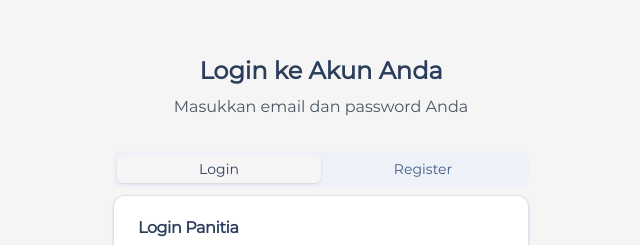
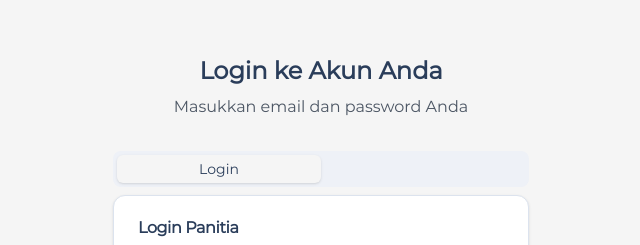
Before and after one commit to PintaAI/pjkr-winter, a Next.js app: page /auth/login in a window 1280 px wide. Shown: the part 115-360 px from the top of the page, without its empty margins (319-959 px from the left). Built offline with nearby package versions, Linux system fonts and the light colour scheme.

Commit message:
remove register tab from auth form and add Vercel configuration

```diff
--- a/components/auth/auth-form.tsx
+++ b/components/auth/auth-form.tsx
@@ -79,7 +79,7 @@ export const AuthForm = ({ mode = "login" }: AuthFormProps) => {
     <Tabs defaultValue={mode} className="w-full max-w-md mx-auto">
       <TabsList className="grid w-full grid-cols-2">
         <TabsTrigger value="login">Login</TabsTrigger>
-        <TabsTrigger value="register">Register</TabsTrigger>
+
       </TabsList>
 
       <TabsContent value="login">
```
Also changed, not shown: vercel.json (added).
